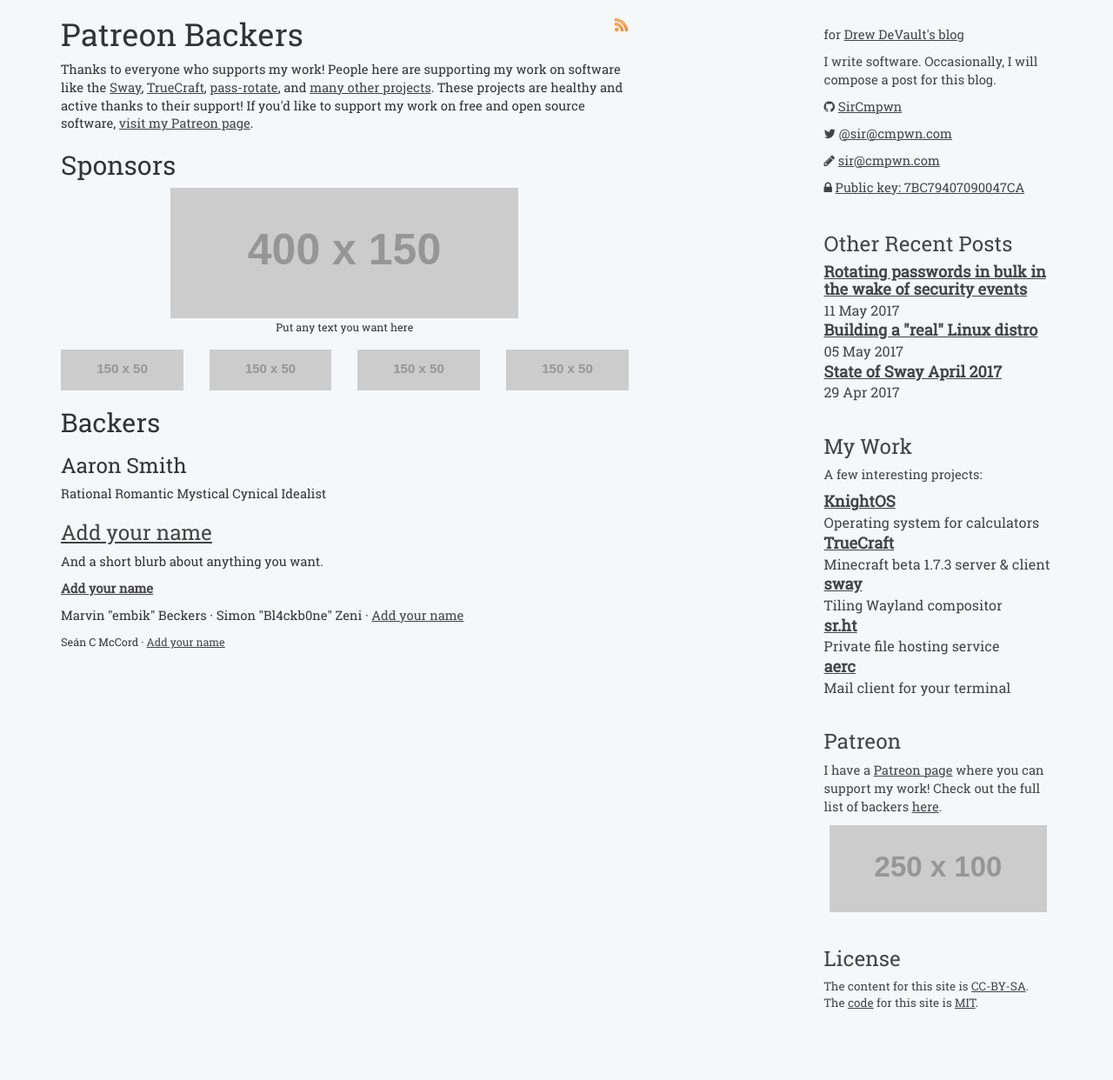
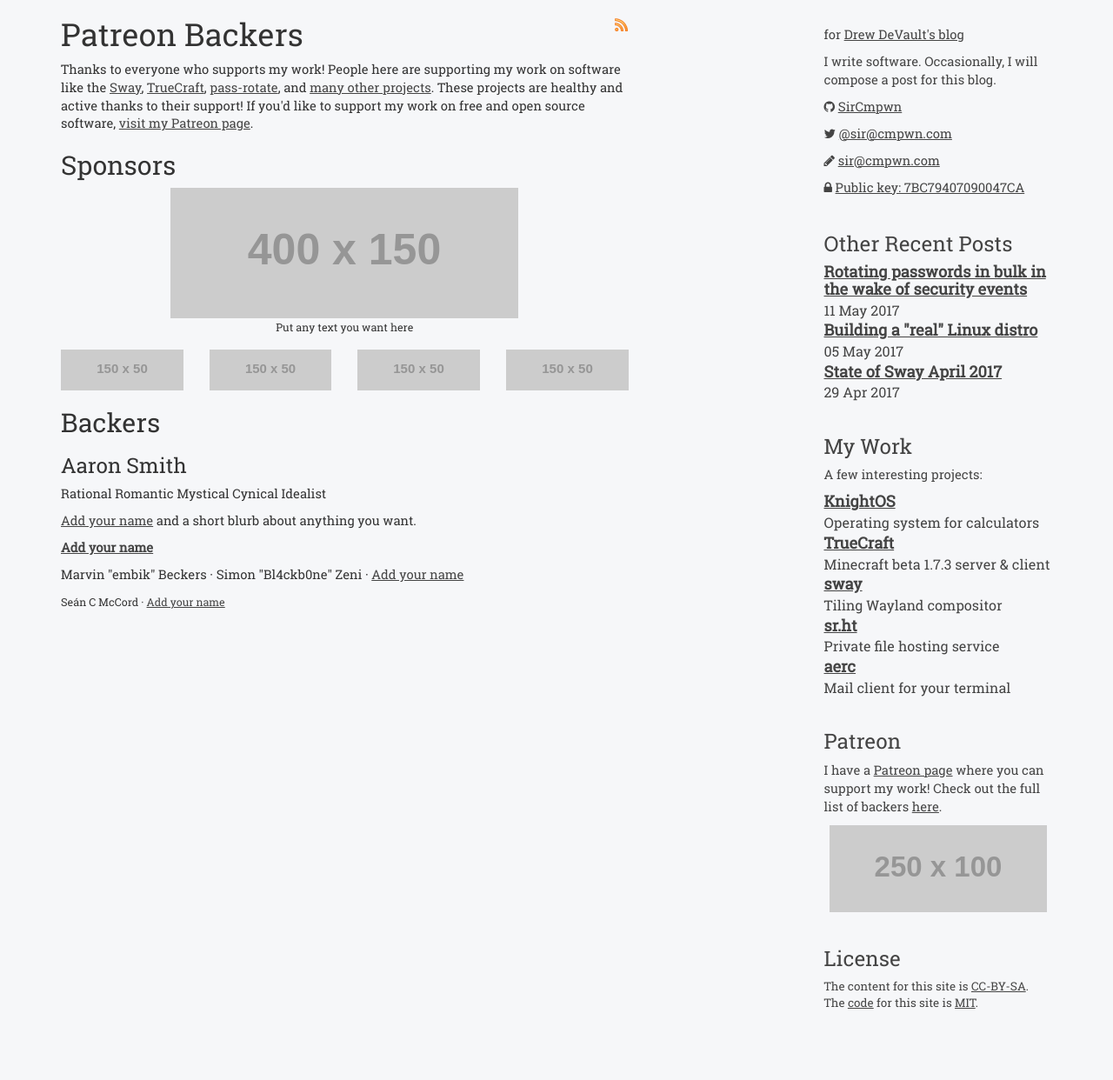
Before and after one commit to stormblog/sircmpwn.github.io, a Jekyll site: the page built from backers.html, in a window 1280 px wide. Shown: the whole page at 87% size. Built offline with Jekyll 4.4.1, drawn with Linux system fonts in a browser that asks for light colours.

Commit message:
Update backers.html

```diff
--- a/backers.html
+++ b/backers.html
@@ -54,10 +54,10 @@ title: Patreon Backers
 <h2>Backers</h2>
 <h3>Aaron Smith</h3>
 <p>Rational Romantic Mystical Cynical Idealist</p>
-<h3>
+<p>
   <a href="https://www.patreon.com/bePatron?c=174155&rid=1681122">Add your name</a>
-</h3>
-<p>And a short blurb about anything you want.</p>
+  and a short blurb about anything you want.
+</p>
 <p>
   <strong>
     <a href="https://www.patreon.com/bePatron?c=174155&rid=1681120">Add your name</a>
```
